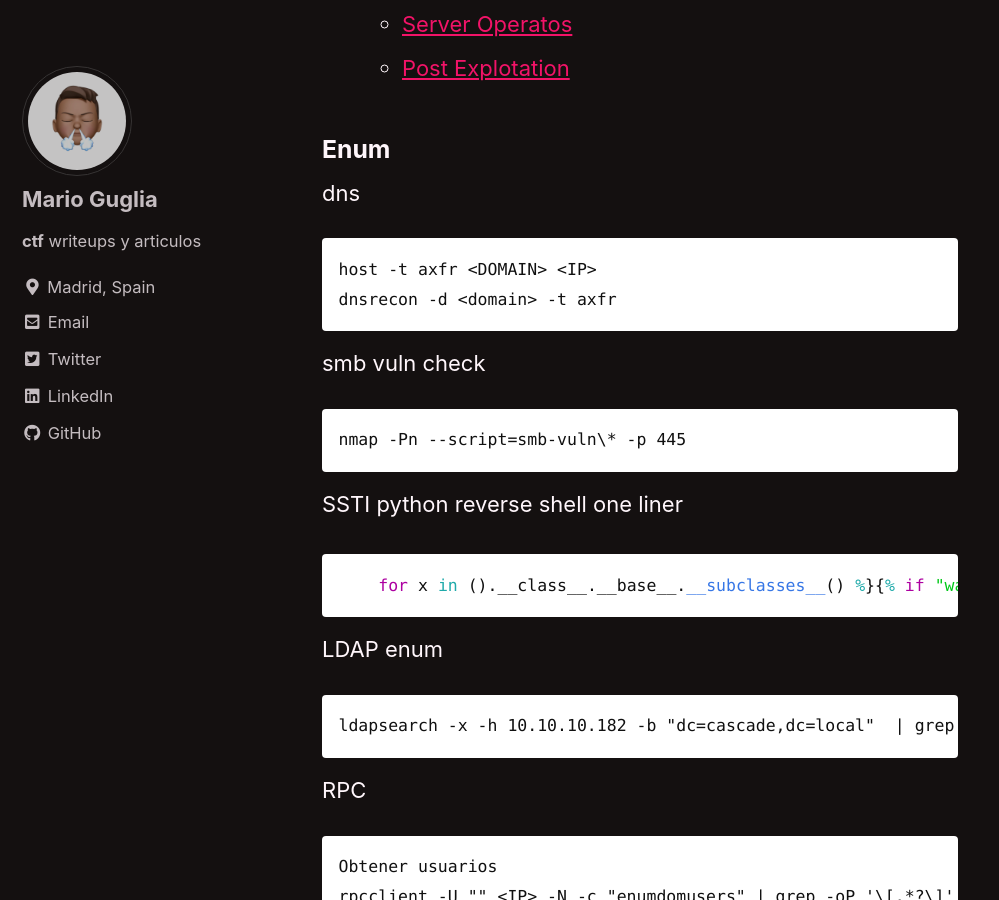
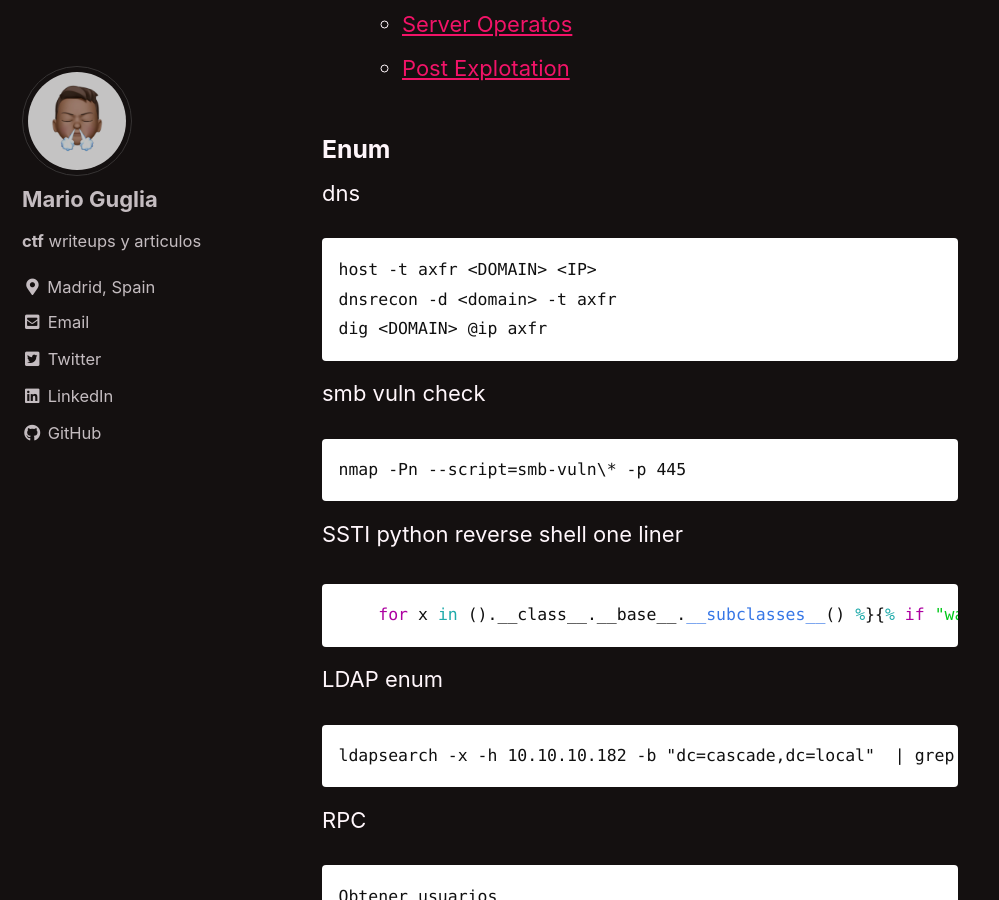
Before and after one commit to guglia001/guglia001.github.io, a Jekyll site: the page built from _posts/2021-04-12-mi-experiencia-oscp.md, in a window 1280 px wide and 900 px high, scrolled down 3042 px. Shown: the whole window, without its empty margins (0-999 px from the left). Built offline with Jekyll 4.4.1, drawn with Linux system fonts in a browser that asks for light colours; cached includes are drawn as plain includes.

Commit message:
Update 2021-04-12-mi-experiencia-oscp.md

````diff
--- a/_posts/2021-04-12-mi-experiencia-oscp.md
+++ b/_posts/2021-04-12-mi-experiencia-oscp.md
@@ -53,6 +53,7 @@ dns
 ```
 host -t axfr <DOMAIN> <IP>
 dnsrecon -d <domain> -t axfr
+dig <DOMAIN> @ip axfr
 ```
 smb vuln check
 ```
````
